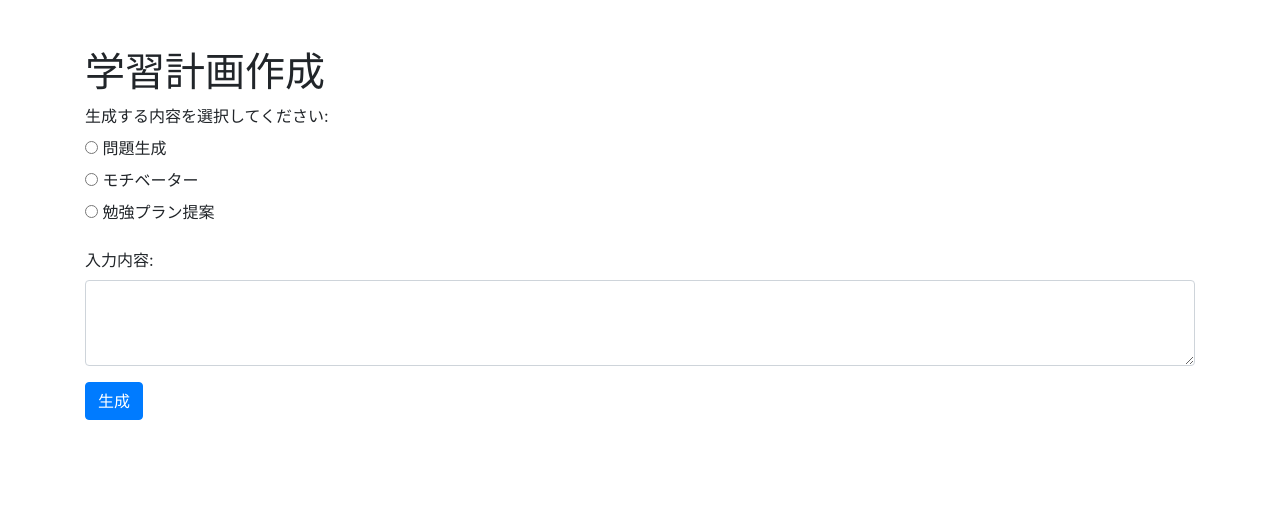
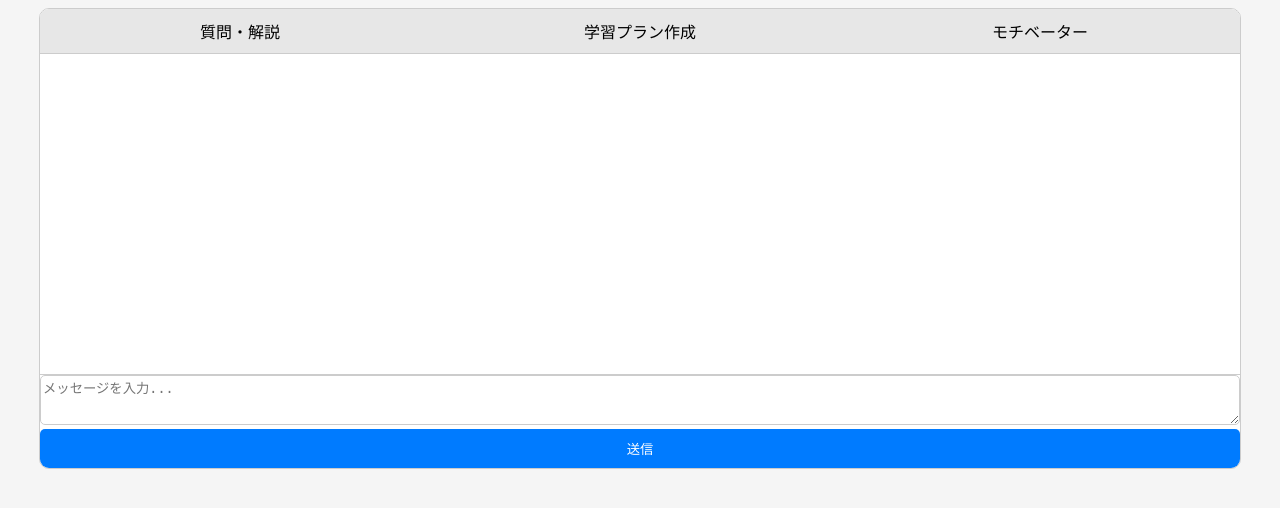
Before and after one commit to Ryzhon/study-agent, a Flask app: page / in a window 1280 px wide. Shown: the top 508 px of the page. Run offline with Flask 3, Linux system fonts and the light colour scheme; some libraries are stand-ins or nearby versions.

Commit message:
refactor: デザインの変更
チャット形式のUIに変更する

```diff
--- /dev/null
+++ b/static/style.css
@@ -0,0 +1,95 @@
+body {
+    font-family: Arial, sans-serif;
+    background-color: #f5f5f5;
+}
+
+.chat-container {
+    width: 1200px;
+    margin: auto;
+    border: 1px solid #ccc;
+    border-radius: 10px;
+    overflow: hidden;
+    background-color: white;
+}
+
+.chat-box {
+    height: 300px;
+    overflow-y: auto;
+    padding: 10px;
+    border-bottom: 1px solid #ccc;
+    display: flex;
+    flex-direction: column;
+}
+
+.user-message, .ai-message {
+    max-width: 80%; /* 画面の80%まで */
+    padding: 10px;
+    margin: 5px 0;
+    border-radius: 25px; /* 丸みを帯びた角 */
+    position: relative;
+}
+
+.user-message {
+    align-self: flex-end; /* 右寄せ */
+    background-color: #d1e7dd; /* ユーザーのメッセージの色 */
+}
+
+.ai-message {
+    align-self: flex-start; /* 左寄せ */
+    background-color: #f8d7da; /* AIのメッセージの色 */
+}
+
+textarea {
+    width: 100%;
+    height: 50px;
+    box-sizing: border-box;
+    border-radius: 5px;
+    border: 1px solid #ccc;
+}
+
+button {
+    width: 100%;
+    padding: 10px;
+    background-color: #007bff;
+    color: white;
+    border: none;
+    border-radius: 5px;
+    cursor: pointer;
+}
+
+button:hover {
+    background-color: #0056b3; /* ホバー時の色 */
+}
+
+.tab-container {
+    display: flex;
+    background-color: #f0f0f0;
+    border-bottom: 1px solid #ccc;
+}
+
+.tab {
+    flex: 1;
+    text-align: center;
+    padding: 10px;
+    cursor: pointer;
+    background-color: #e7e7e7;
+    transition: background-color 0.3s;
+}
+
+.tab:hover {
+    background-color: #d1d1d1;
+}
+
+.tab.active {
+    background-color: #b3d7ff; /* アクティブなタブの色 */
+    font-weight: bold;
+}
+
+.chat-box {
+    height: 300px;
+    overflow-y: auto;
+    padding: 10px;
+    border-bottom: 1px solid #ccc;
+    display: flex;
+    flex-direction: column;
+}
--- a/templates/index.html
+++ b/templates/index.html
@@ -1,32 +1,52 @@
-<!-- templates/index.html -->
 <!DOCTYPE html>
 <html lang="ja">
 <head>
     <meta charset="UTF-8">
     <meta name="viewport" content="width=device-width, initial-scale=1.0">
-    <title>学習計画作成</title>
-    <link rel="stylesheet" href="https://stackpath.bootstrapcdn.com/bootstrap/4.5.2/css/bootstrap.min.css">
+    <link rel="stylesheet" href="{{ url_for('static', filename='style.css') }}">
+    <title>チャットアプリ</title>
 </head>
 <body>
-    <div class="container">
-        <h1 class="mt-5">学習計画作成</h1>
-        <form id="studyForm" action="/generate" method="POST">
-            <div class="form-group">
-                <label>生成する内容を選択してください:</label><br>
-                <input type="radio" name="generate_options" value="問題生成" id="option1">
-                <label for="option1">問題生成</label><br>
-                <input type="radio" name="generate_options" value="モチベーター" id="option2">
-                <label for="option2">モチベーター</label><br>
-                <input type="radio" name="generate_options" value="勉強プラン提案" id="option3">
-                <label for="option3">勉強プラン提案</label><br>
-            </div>
-            <div class="form-group">
-                <label for="userInput">入力内容:</label>
-                <textarea class="form-control" id="userInput" name="user_input" rows="3"></textarea>
-            </div>
-            <button type="submit" class="btn btn-primary">生成</button>
-        </form>
-        <div id="result" class="mt-5"></div>
+    <div class="chat-container">
+        <div class="tab-container">
+            <div class="tab" onclick="selectTab('question-answer')">質問・解説</div>
+            <div class="tab" onclick="selectTab('learning-plan')">学習プラン作成</div>
+            <div class="tab" onclick="selectTab('motivation')">モチベーター</div>
+        </div>
+        <div class="chat-box" id="chat-box"></div>
+        <textarea id="user-input" placeholder="メッセージを入力..."></textarea>
+        <button id="send-button">送信</button>
     </div>
+
+    <script>
+        let currentTab = 'question-answer';
+
+        function selectTab(tab) {
+            currentTab = tab;
+            const tabs = document.querySelectorAll('.tab');
+            tabs.forEach(t => t.classList.remove('active'));
+            event.target.classList.add('active');
+        }
+
+        document.getElementById("send-button").onclick = function() {
+            const userInput = document.getElementById("user-input").value;
+            const chatBox = document.getElementById("chat-box");
+            chatBox.innerHTML += `<div class="user-message">${userInput}</div>`;
+            document.getElementById("user-input").value = '';
+
+            fetch('/send_message', {
+                method: 'POST',
+                headers: {
+                    'Content-Type': 'application/x-www-form-urlencoded',
+                },
+                body: `message=${encodeURIComponent(userInput)}&tab=${currentTab}`
+            })
+            .then(response => response.json())
+            .then(data => {
+                chatBox.innerHTML += `<div class="ai-message">${data.response}</div>`;
+                chatBox.scrollTop = chatBox.scrollHeight; // スクロールを下に
+            });
+        };
+    </script>
 </body>
 </html>
```
